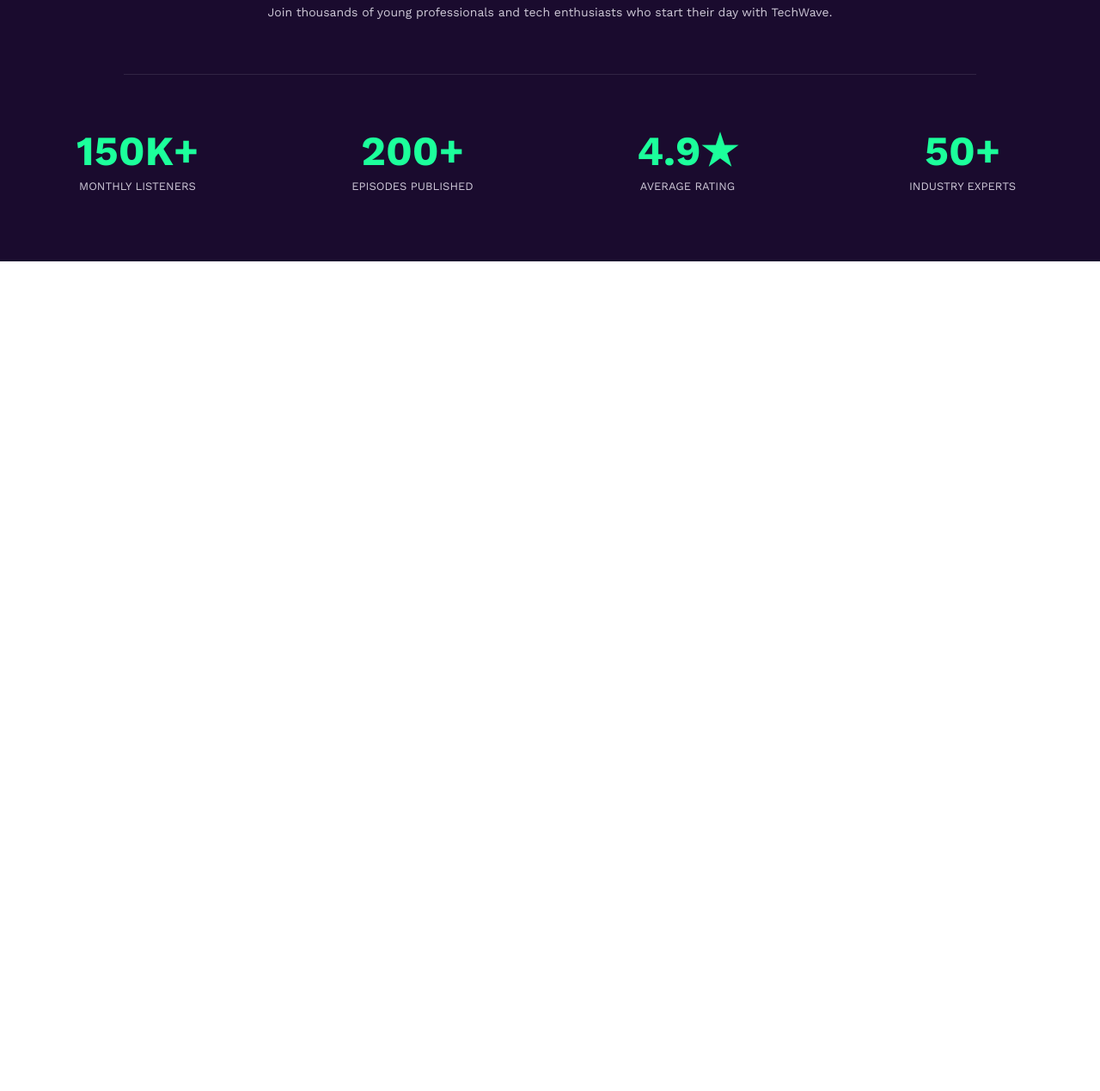
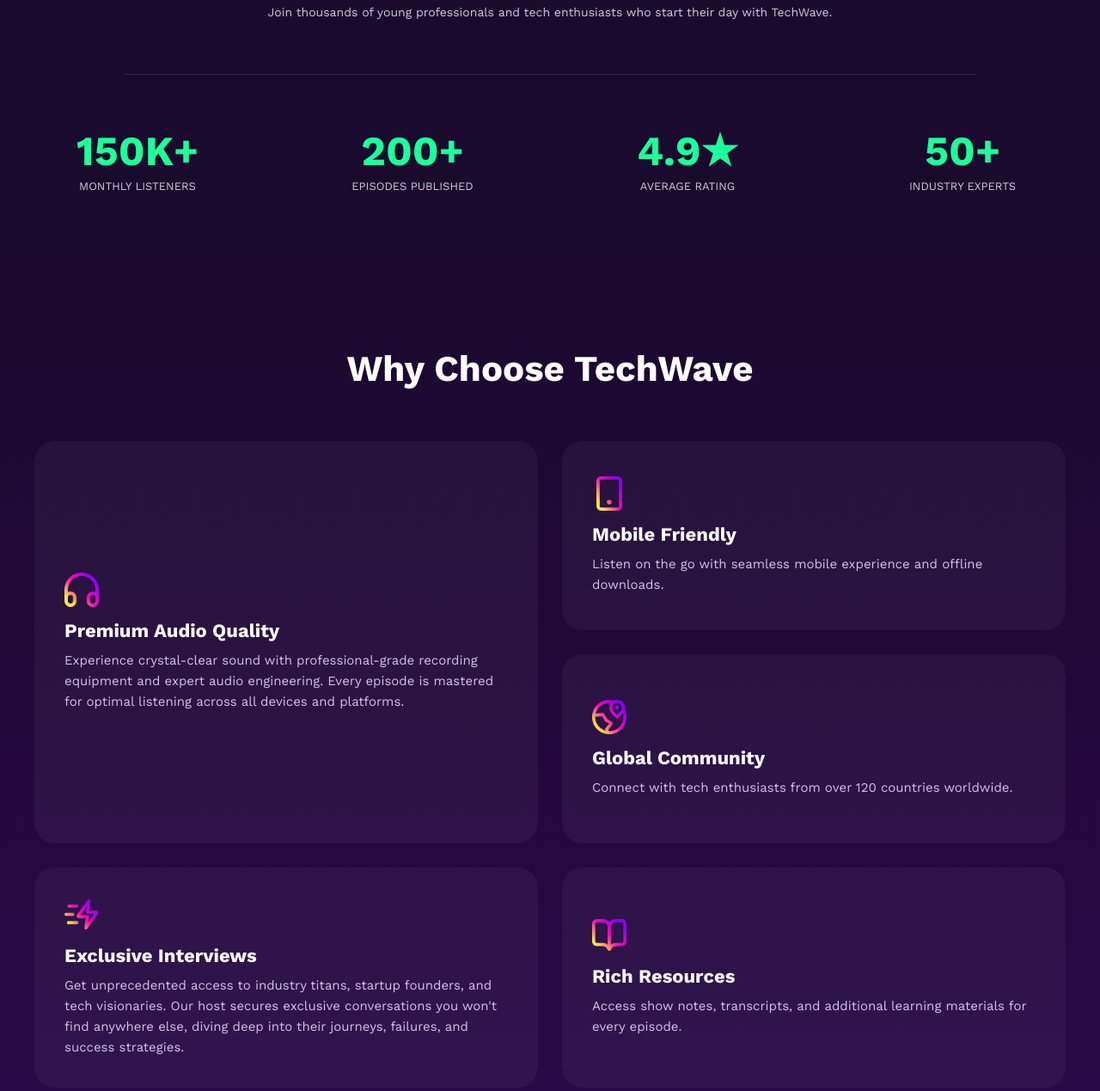
Before and after one commit to atikurZaman-alt/second-assignment, a plain HTML site: page index.html in a window 1280 px wide. Shown: the part 1097-2366 px from the top of the page at 86% size. Before the commit the page ends 1401 px from the top, so only its background shows below. Drawn offline with nearby package versions, Linux system fonts and the light colour scheme.

Commit message:
premium section push

```diff
--- a/index.html
+++ b/index.html
@@ -95,6 +95,61 @@
           </div>
         </div>
       </section>
+
+      <!-- premium box section -->
+
+      <section class="techwave">
+        <h2>Why Choose TechWave</h2>
+
+        <div class="techwave-container">
+          <div class="card first-card">
+            <img class="icon" src="./assets/headphone.png" alt="" />
+            <h3>Premium Audio Quality</h3>
+            <p>
+              Experience crystal-clear sound with professional-grade recording
+              equipment and expert audio engineering. Every episode is mastered
+              for optimal listening across all devices and platforms.
+            </p>
+          </div>
+
+          <div class="card">
+            <img class="icon" src="./assets/device.png" alt="" />
+            <h3>Mobile Friendly</h3>
+            <p>
+              Listen on the go with seamless mobile experience and offline
+              downloads.
+            </p>
+          </div>
+
+          <div class="card">
+            <img class="icon" src="./assets/location.png" alt="" />
+            <h3>Global Community</h3>
+            <p>
+              Connect with tech enthusiasts from over 120 countries worldwide.
+            </p>
+          </div>
+
+          <div class="card second-card">
+            <img class="icon" src="./assets/Icon (Stroke).png" alt="" />
+            <h3>Exclusive Interviews</h3>
+            <p>
+              Get unprecedented access to industry titans, startup founders, and
+              tech visionaries. Our host secures exclusive conversations you
+              won't find anywhere else, diving deep into their journeys,
+              failures, and success strategies.
+            </p>
+          </div>
+
+          <div class="card">
+            <img class="icon" src="./assets/resource.png" alt="" />
+            <h3>Rich Resources</h3>
+            <p>
+              Access show notes, transcripts, and additional learning materials
+              for every episode.
+            </p>
+          </div>
+        </div>
+      </section>
     </main>
   </body>
 </html>
--- a/styles/style.css
+++ b/styles/style.css
@@ -182,3 +182,61 @@
   color: #cfc9d8;
   margin: 0;
 }
+
+/* premium box styles */
+
+.techwave {
+  width: 100%;
+  padding: 100px 0;
+  background: linear-gradient(180deg, #1a082e, #2a0a4a);
+  color: white;
+}
+
+.techwave h2 {
+  text-align: center;
+  font-size: 42px;
+  font-weight: 700;
+  margin-bottom: 60px;
+}
+
+.techwave-container {
+  width: 1200px;
+  margin: auto;
+  display: grid;
+  grid-template-columns: 1fr 1fr;
+  grid-auto-rows: minmax(220px, auto);
+  gap: 28px;
+}
+
+.card {
+  background: rgba(255, 255, 255, 0.04);
+  padding: 35px;
+  display: flex;
+  flex-direction: column;
+  justify-content: center;
+  border-radius: 24px;
+}
+
+.card h3 {
+  font-size: 22px;
+  margin: 15px 0 10px;
+}
+
+.card p {
+  font-size: 15px;
+  line-height: 1.6;
+  color: #cfc3e6;
+}
+
+.first-card {
+  grid-row: span 2;
+}
+
+.second-card {
+  grid-column: span 1;
+}
+.icon {
+  width: 40px;
+  height: 40px;
+  object-fit: contain;
+}
```
Also changed, not shown: assets/Icon (Stroke).png (added).
